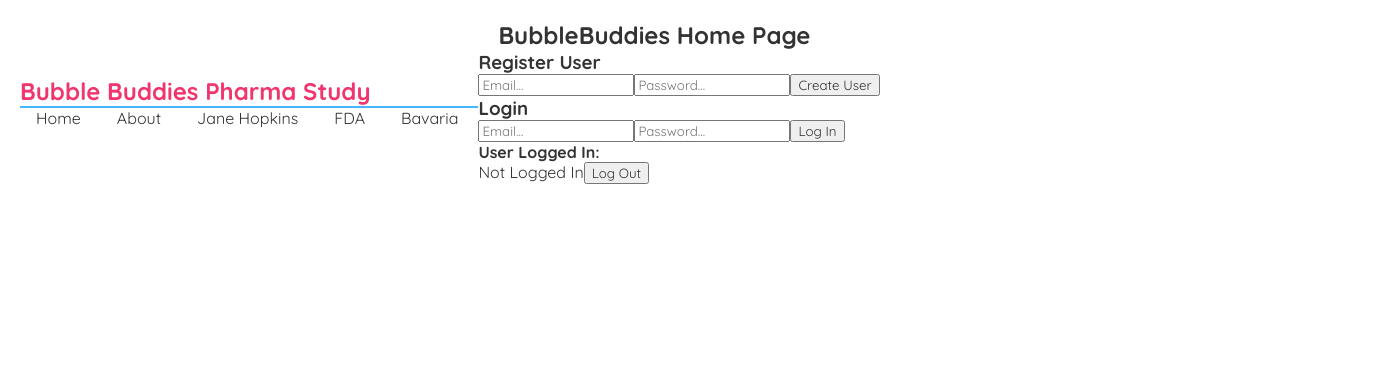
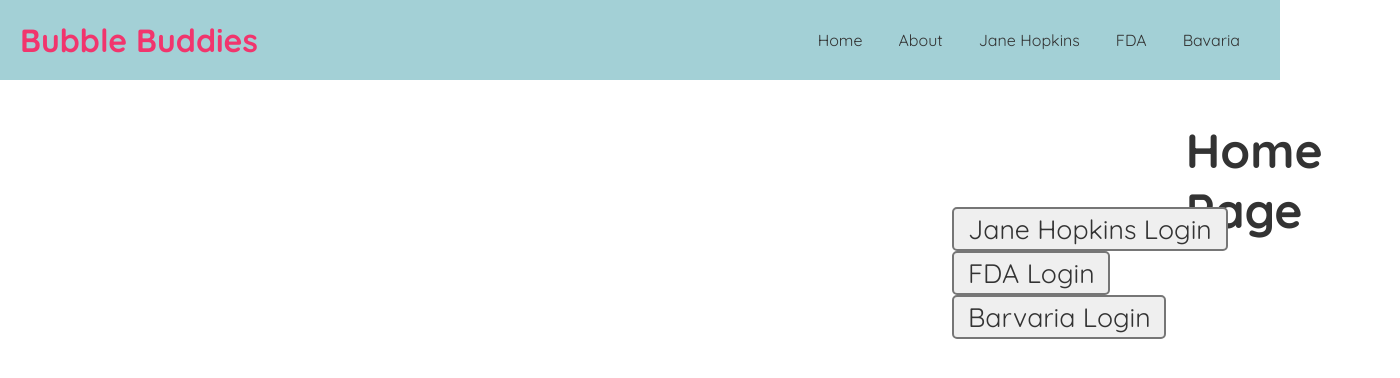
Before and after one commit to FordWanyera/BubbleBuddiesLLC, a React (Create React App) app in the folder src/bubblebuddiesllc/: page / in a window 1280 px wide. Shown: the top 378 px of the page, 1400 px wide, since content can reach past the window. Built offline with nearby package versions, Linux system fonts and the light colour scheme; no server answers.

Commit message:
Sprint 3 Development

```diff
--- a/src/bubblebuddiesllc/src/App.js
+++ b/src/bubblebuddiesllc/src/App.js
@@ -24,13 +24,6 @@
 )
 
 function App() {
-  const title = 'Welcome to BubbleBuddiesLLC';
-
-  const likes = 50;
-   // Trang was here
-  //const person = {name: 'yoshi', age: 30}
-  //hello world
-  const link = "https://www.google.com";
   return (
     <RouterProvider router={router} />
   );
--- a/src/bubblebuddiesllc/src/index.css
+++ b/src/bubblebuddiesllc/src/index.css
@@ -7,45 +7,8 @@
   font-family: "Quicksand";
   color: #333;
 }
-.navbar {
-  padding: 20px;
-  display: flex;
-  align-items: center;
-  max-width: auto;
-  margin: 0 auto;
-  border-bottom: 1px solid #f2f2f2;
-}
-.navbar h1 {
-  color: #f1356d;
-}
-.navbar .links {
-  margin-left: auto;
-}
 
-/*.navbar .patientrecords {
-  margin-right: 16px;
-  padding-left: 40px;
-}
-.navbar .credentials {
-  margin-right: 0px;
-  padding-left: 0px;
-}*/
-.navbar a {
-  margin-left: 16px;
-  margin-right: 20px;
-  text-decoration: none;
-  padding: 0px;
-}
-.navbar a:hover {
-  color: #f1356d;
-}
-.content {
-  max-width: 600px;
-  margin: 40px auto;
-  padding: 20px;
-}
-
-
+/* Root Layout */
 .root-layout {
   padding: 20px;
   display: flex;
@@ -55,12 +18,15 @@
   margin-bottom: 0px;
   margin-left: auto;
   margin-right: auto;
+  background-color: #a3d0d6;
 
 }
+
 .root-layout h1 {
   color: #f1356d;
 }
-.root-layout .links {
+
+.root-layout .navLinks {
   margin-left: auto;
 }
 
@@ -70,24 +36,46 @@
   text-decoration: none;
   padding: 0px;
 }
+
 .root-layout a:hover {
   color: #f1356d;
 }
 
-.home h2 {
-  margin-left: 20px;
+
+/*Home Page*/
+.home {
+  position: absolute;
+  top: 150px;
+  left: 1220px;
+  scale: 2;
 }
 
+.links {
+  position: absolute;
+  top: 240px;
+  left: 1040px;
+  scale: 2;
+}
+
+/*About Page*/
 .about h2 {
   margin-left: 20px;
+  position:absolute;
+  top: 100px;
+  left: 20px;
+}
+
+
+/*Jane Hopkins Page*/
+.jane-hopkins{
+  position: absolute;
+  top: 100px;
+  left: 20px;
 }
 
 .jane-hopkins h2 {
   margin-left: auto;
   border-bottom: 1px solid #838383;
-  position:absolute;
-  top: 100px;
-  left: 20px;
 }
 
 .jane-hopkins body {
@@ -96,10 +84,18 @@
   left: 0px;
 }
 
+/*FDA Page*/
 .fda h2 {
   margin-left: 20px;
+  position:absolute;
+  top: 100px;
+  left: 20px;
 }
 
+/*Bavaria Page*/
 .bavaria h2 {
   margin-left: 20px;
+  position:absolute;
+  top: 100px;
+  left: 20px;
 }
--- a/src/bubblebuddiesllc/src/layouts/RootLayout.js
+++ b/src/bubblebuddiesllc/src/layouts/RootLayout.js
@@ -1,28 +1,19 @@
 import React from 'react'
-import { NavLink, Outlet } from 'react-router-dom'
+import { NavLink, Outlet, Link } from 'react-router-dom'
 
 export default function RootLayout(){
     return(
         <div className="root-layout">
-           <header>
-            <nav>
-            <h1>Bubble Buddies Pharma Study</h1>
-            <hr
-            style={{
-                background: "#47B5FF",
-                height: "2px",
-                border: "none",
-             }}
-             />
-            <div className="links">
+
+           <h1>Bubble Buddies</h1>
+
+            <div className="navLinks">
                 <NavLink to="/">Home</NavLink>
                 <NavLink to="about">About</NavLink>
                 <NavLink to="jane-hopkins">Jane Hopkins</NavLink>
                 <NavLink to="fda">FDA</NavLink>
                 <NavLink to="bavaria">Bavaria</NavLink>
             </div>
-            </nav>
-           </header>
 
            <main>
             <Outlet />
--- a/src/bubblebuddiesllc/src/pages/Home.js
+++ b/src/bubblebuddiesllc/src/pages/Home.js
@@ -1,98 +1,26 @@
-import Button from '@mui/material/Button';
-import {createUserWithEmailAndPassword, onAuthStateChanged, signOut, signInWithEmailAndPassword} from "firebase/auth";
-import {auth} from '../firebase-config';
-import {useState} from "react";
-import { useEffect } from 'react';
+import { NavLink, Outlet, Link } from 'react-router-dom'
 
-const Home = () => {
+export default function Home() {
+    return(
+        <>
+        <div className="home">
+            <h2>Home Page</h2>
+        </div>
 
-    const [registerEmail, setRegisterEmail] = useState("");
-    const [registerPassword, setRegisterPassword] = useState("");
-    const [loginEmail, setLoginEmail] = useState("");
-    const [loginPassword, setLoginPassword] = useState("");
+        <div className="links">
+                <Link to="jane-hopkins">
+                    <button>Jane Hopkins Login</button>
+                </Link>
 
-    const [user, setUser] = useState({});
+                <Link to="fda">
+                    <button>FDA Login</button>
+                </Link>
 
-    useEffect(() => {
+                <Link to="barvaria">
+                    <button>Barvaria Login</button>
+                </Link>
+        </div>
 
-        onAuthStateChanged(auth, (currentUser) => {
-
-            setUser(currentUser);
-
-        });
-    });
-
-    const register = async () => {
-        try{
-        const user = await createUserWithEmailAndPassword(auth, registerEmail, registerPassword);
-        console.log(user);
-        } catch (error) {
-            console.log(error.message);
-        }
-    }
-
-    const login = async () => {
-        try{
-            const user = await signInWithEmailAndPassword(auth, loginEmail, loginPassword);
-            console.log(user);
-            } catch (error) {
-                console.log(error.message);
-            }
-    }
-
-    const logout = async () => {
-
-        await signOut(auth);
-    }
-
-    return (
-        <div className="home">
-            <div>
-                <h2>BubbleBuddies Home Page</h2>
-
-                <h3>Register User</h3>
-                <input
-                    placeholder="Email..."
-                    onChange={(event) => {
-                        setRegisterEmail(event.target.value)
-                        }}
-                />
-                <input
-                    placeholder="Password..."
-                    onChange={(event) => {
-                        setRegisterPassword(event.target.value)
-                    }}
-                 />
-
-                <button onClick={register}> Create User</button>
-            </div>
-
-            <div>
-                <h3>Login</h3>
-                <input
-                    placeholder="Email..."
-                    onChange={(event) => {
-                        setLoginEmail(event.target.value)
-                        }}
-                />
-                <input
-                    placeholder="Password..."
-                    onChange={(event) => {
-                        setLoginPassword(event.target.value)
-                        }}
-                />
-
-                <button onClick={login}> Log In</button>
-            </div>
-
-            <div>
-                <h4>User Logged In: </h4>
-                {user ? user.email: "Not Logged In"}
-                <button onClick={logout}>Log Out</button>
-            </div>
-
-        </div>
-     );
+        </>
+    )
 }
-
-export default Home;
--- a/src/bubblebuddiesllc/src/pages/JaneHopkins.js
+++ b/src/bubblebuddiesllc/src/pages/JaneHopkins.js
@@ -1,8 +1,96 @@
-export default function About() {
+import {createUserWithEmailAndPassword, onAuthStateChanged, signOut, signInWithEmailAndPassword} from "firebase/auth";
+import {auth} from '../firebase-config';
+import {useState} from "react";
+import { useEffect } from 'react';
+
+const JaneHopkins = () => {
+
+    const [registerEmail, setRegisterEmail] = useState("");
+    const [registerPassword, setRegisterPassword] = useState("");
+    const [loginEmail, setLoginEmail] = useState("");
+    const [loginPassword, setLoginPassword] = useState("");
+
+    const [user, setUser] = useState({});
+
+    useEffect(() => {
+
+        onAuthStateChanged(auth, (currentUser) => {
+
+            setUser(currentUser);
+
+        });
+    });
+
+    const register = async () => {
+        try{
+        const user = await createUserWithEmailAndPassword(auth, registerEmail, registerPassword);
+        console.log(user);
+        } catch (error) {
+            console.log(error.message);
+        }
+    }
+
+    const login = async () => {
+        try{
+            const user = await signInWithEmailAndPassword(auth, loginEmail, loginPassword);
+            console.log(user);
+            } catch (error) {
+                console.log(error.message);
+            }
+    }
+
+    const logout = async () => {
+
+        await signOut(auth);
+    }
+
     return (
         <div className="jane-hopkins">
-            <h2>Jane Hopkins Portal</h2>
-            <body>hello</body>
+            <div>
+                <h2>Jane Hopkins Portal</h2>
+                <h3>Register User</h3>
+                <input class = "input1"
+                    placeholder="Email..."
+                    onChange={(event) => {
+                        setRegisterEmail(event.target.value)
+                        }}
+                />
+                <input
+                    placeholder="Password..."
+                    onChange={(event) => {
+                        setRegisterPassword(event.target.value)
+                    }}
+                 />
+
+                <button onClick={register}> Create User</button>
+            </div>
+
+            <div>
+                <h3>Login</h3>
+                <input
+                    placeholder="Email..."
+                    onChange={(event) => {
+                        setLoginEmail(event.target.value)
+                        }}
+                />
+                <input
+                    placeholder="Password..."
+                    onChange={(event) => {
+                        setLoginPassword(event.target.value)
+                        }}
+                />
+
+                <button onClick={login}> Log In</button>
+            </div>
+
+            <div>
+                <h4>User Logged In: </h4>
+                {user ? user.email: "Not Logged In"}
+                <button onClick={logout}>Log Out</button>
+            </div>
+
         </div>
-    )
+    );
 }
+
+export default JaneHopkins;
```
